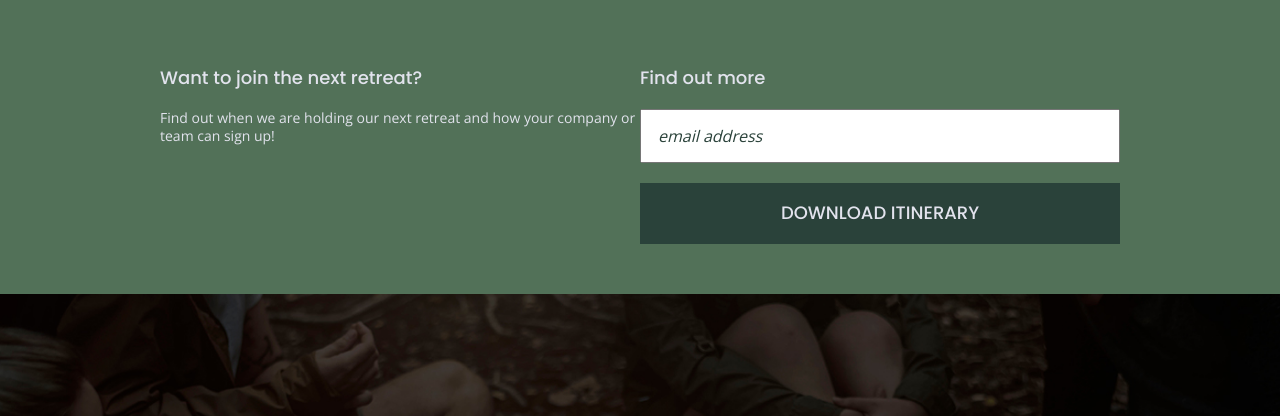
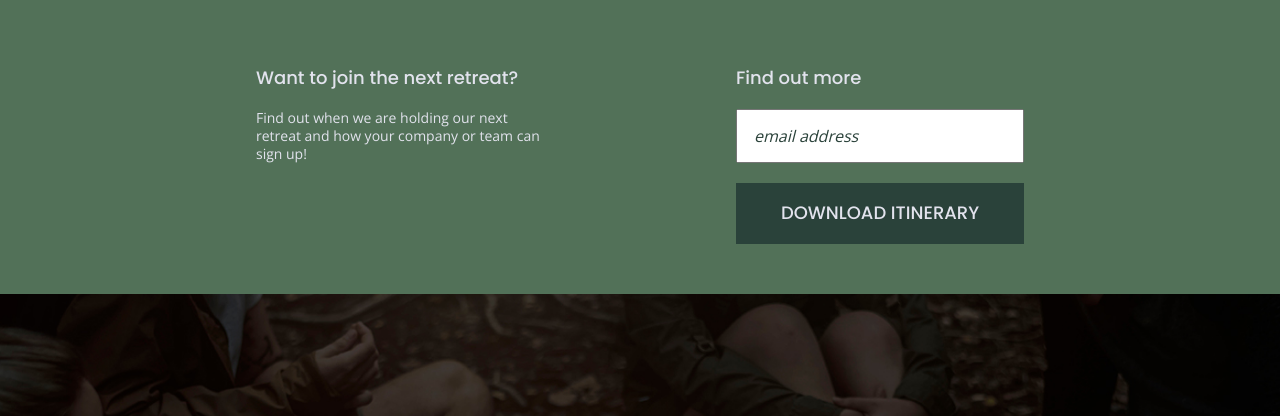
Before and after one commit to braddefauw/206-unplugged, a website built with Parcel: page index.html in a window 1280 px wide. Shown: the part 657-1073 px from the top of the page. Built offline with nearby package versions, Linux system fonts and the light colour scheme.

Commit message:
adjusted content wrapper to exclude flex basis

```diff
--- a/css/main.css
+++ b/css/main.css
@@ -561,7 +561,6 @@ input[type=button] {
   aside .content-wrapper .form {
       width: 40%;
       margin: 0;
-      flex-basis: 50%;
   }
 
   /* Features */
```
